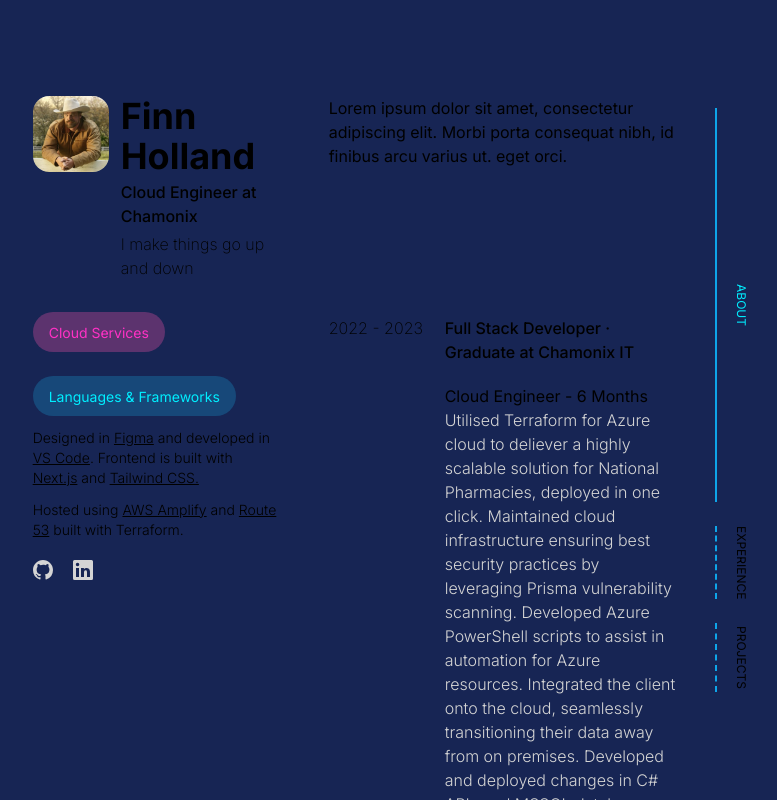
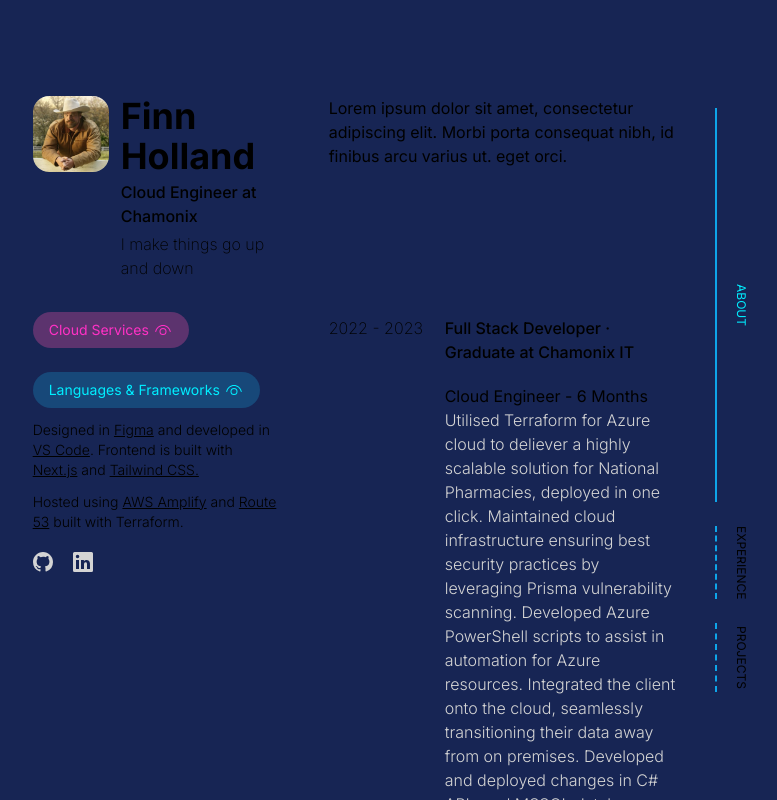
Before and after one commit to finnholland/portfolio, a Next.js app: page / in a window 1280 px wide. Shown: the whole page, without its empty margins (250-1027 px from the left). Built offline with nearby package versions, Linux system fonts and the light colour scheme.

Commit message:
tag hiding eye

```diff
--- /dev/null
+++ b/app/assets/eye.tsx
@@ -0,0 +1,18 @@
+import * as React from "react"
+import { SVGProps } from "react"
+const Eye = (props: SVGProps<SVGSVGElement>) => (
+  <svg
+    xmlns="http://www.w3.org/2000/svg"
+    width={20}
+    height={20}
+    fill="none"
+    viewBox="0 0 20 20"
+    {...props}
+  >
+    <path
+      fill={props.fill}
+      d="M3.26 11.602C3.942 8.327 6.793 6 10 6c3.206 0 6.057 2.327 6.74 5.602a.5.5 0 0 0 .98-.204C16.943 7.673 13.693 5 10 5c-3.693 0-6.943 2.673-7.72 6.398a.5.5 0 0 0 .98.204ZM10 8a3.5 3.5 0 1 0 0 7 3.5 3.5 0 0 0 0-7Zm-2.5 3.5a2.5 2.5 0 1 1 5 0 2.5 2.5 0 0 1-5 0Z"
+    />
+  </svg>
+)
+export default Eye
--- /dev/null
+++ b/app/assets/eyeOff.tsx
@@ -0,0 +1,18 @@
+import * as React from "react"
+import { SVGProps } from "react"
+const EyeOff = (props: SVGProps<SVGSVGElement>) => (
+  <svg
+    xmlns="http://www.w3.org/2000/svg"
+    width={20}
+    height={20}
+    viewBox="0 0 20 20"
+    fill="none"
+    {...props}
+  >
+    <path
+      fill={props.fill}
+      d="M2.854 2.146a.5.5 0 0 0-.708.708l3.5 3.498a8.097 8.097 0 0 0-3.366 5.046.5.5 0 1 0 .98.204 7.09 7.09 0 0 1 3.107-4.528L7.953 8.66a3.5 3.5 0 1 0 4.886 4.886l4.307 4.308a.5.5 0 0 0 .708-.708l-15-15Zm9.265 10.68A2.5 2.5 0 1 1 8.673 9.38l3.446 3.446Zm-1.995-4.824 3.374 3.374a3.5 3.5 0 0 0-3.374-3.374ZM10 6c-.57 0-1.129.074-1.666.213l-.803-.803A7.648 7.648 0 0 1 10 5c3.693 0 6.942 2.673 7.72 6.398a.5.5 0 1 1-.98.204C16.058 8.327 13.207 6 10 6Z"
+    />
+  </svg>
+)
+export default EyeOff
--- a/app/page.tsx
+++ b/app/page.tsx
@@ -112,7 +112,7 @@ export default function Home() {
         </div>
         <div className='flex-col flex flex-shrink'>
           <span className='group-hover/project:text-custom-blue-100 font-medium mb-5'>{project.title}</span>
-          <span className='text-neutral-300 font-extralight'>{project.description}</span>
+          <span className='text-neutral-300 font-light'>{project.description}</span>
           <div className='flex flex-shrink flex-row flex-wrap'>
             <TagGroup tags={project.tags}/>
           </div>
--- a/components/profile/profile.tsx
+++ b/components/profile/profile.tsx
@@ -4,6 +4,8 @@ import GitHub from '../../app/assets/github'
 import about from '../../app/info/about.json'
 import Image from 'next/image'
 import { TAG_ENUM } from '@/app/page'
+import EyeOff from '@/app/assets/eyeOff'
+import Eye from '@/app/assets/eye'
 
 
 
@@ -24,15 +26,17 @@ const Profile = (props: Props) => {
     props.setFilters([...filters]);
   }
   const FilterComponent = ({ filter }: { filter: Filter }) => {
+    const cloud = filter.name === TAG_ENUM.CLOUD_SERVICES.toLowerCase()
     return (
       <div onClick={() => toggleFilter(filter)}
         className={
-          `${filter.name === TAG_ENUM.CLOUD_SERVICES.toLowerCase() ? 'bg-custom-pink-50 text-custom-pink-100' : 'bg-custom-blue-50 text-custom-blue-100'}
-           px-4 py-2 my-3 rounded-full w-fit select-none cursor-pointer`
+          `${cloud ? 'bg-custom-pink-50 text-custom-pink-100' : 'bg-custom-blue-50 text-custom-blue-100'}
+           px-4 py-2 my-3 rounded-full w-fit select-none cursor-pointer flex-row flex`
           }>
-          <span className={`${filter.enabled ? '' : 'line-through'}  capitalize text-sm`}>
+          <span className={`${filter.enabled ? '' : 'line-through'}  capitalize text-sm mr-1`}>
             {filter.name}
-          </span>
+        </span>
+        {filter.enabled ? (<Eye fill={cloud ? 'rgb(255 49 197)' : 'rgb(0 238 255)'}/>) : (<EyeOff fill={cloud ? 'rgb(255 49 197)' : 'rgb(0 238 255)'}/>)}
       </div>
     )
   }
```
